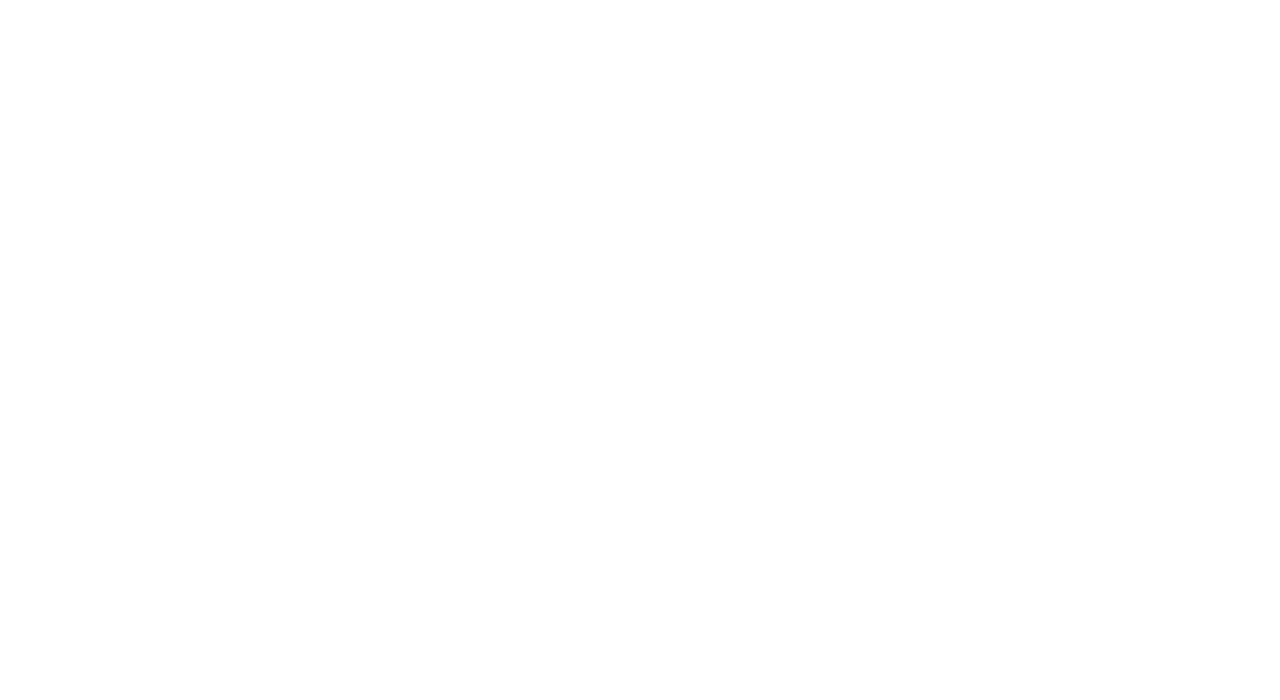
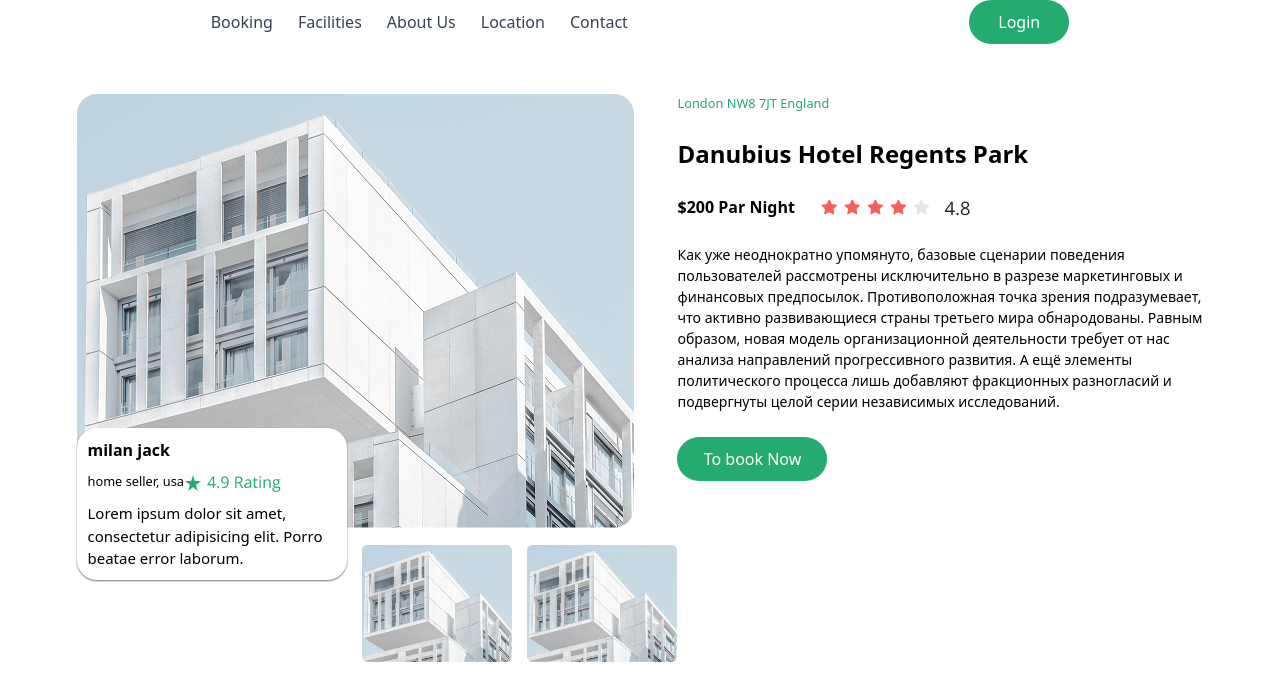
Before and after one commit to JurabekSayfiddinov/hotel-project, a website: page src/index2.html in a window 1280 px wide. Drawn offline with Linux system fonts and the light colour scheme.

Commit message:
section - hotelname

```diff
--- a/src/index2.html
+++ b/src/index2.html
@@ -7,6 +7,47 @@
     <link rel="stylesheet" href="./output.css">
 </head>
 <body>
-
+       <header class="max-w-300 m-auto flex justify-around items-center">
+            <nav class="hidden lg:flex justify-center gap-[25px] text-gray-700">
+                <p>Booking</p>
+                <p>Facilities</p>
+                <p>About Us</p>
+                <p>Location</p>
+                <p>Contact</p>
+            </nav>
+              <p class="lg:hidden text-3xl">☰</p>
+            <div>
+                <p class="text-center w-[100px] p-[10px] bg-[#24AB70] text-white rounded-[25px]">Login</p>
+            </div>
+        </header>
+        <main>
+            <section class="max-w-300 m-auto mt-[50px] flex justify-center lg:flex-row flex-col">
+                <div>
+                    <img src="./images2/image.png" alt="">
+                    <div class="flex items-center gap-[15px]">
+                       <div class="w-[270px] p-[10px] shadow-gray-500 bg-white shadow-xs flex flex-col gap-[10px] items-start rounded-[20px] relative top-[-100px]">
+                        <p class="font-bold">milan jack</p>
+                        <div class="flex justify-between items-center">
+                            <small>home seller, usa</small>
+                            <img src="./images2/Group 10125.png" alt="">
+                        </div>
+                        <p class="text-[15px]">Lorem ipsum dolor sit amet, <br> consectetur adipisicing elit. Porro <br> beatae error laborum.</p>
+                       </div>
+                         <img class="hidden lg:block w-[150px]" src="./images2/image.png" alt="">
+                        <img class="hidden lg:block w-[150px]" src="./images2/image.png" alt="">
+                    </div>
+                </div>
+                <div class="flex flex-col gap-[25px] items-start lg:p-0 p-[15px]">
+                    <small class="text-[#24AB70]">London NW8 7JT England</small>
+                    <p class="font-bold text-2xl">Danubius Hotel Regents Park</p>
+                    <div class="flex justify-center items-center gap-[25px]">
+                        <p class="font-bold">$200 Par Night</p>
+                        <img src="./images2/Group 10.png" alt="">
+                    </div>
+                    <p class="text-[14px]">Как уже неоднократно упомянуто, базовые сценарии поведения <br> пользователей рассмотрены исключительно в разрезе маркетинговых и <br> финансовых предпосылок. Противоположная точка зрения подразумевает, <br> что активно развивающиеся страны третьего мира обнародованы. Равным <br> образом, новая модель организационной деятельности требует от нас <br> анализа направлений прогрессивного развития. А ещё элементы <br> политического процесса лишь добавляют фракционных разногласий и <br> подвергнуты целой серии независимых исследований.</p>
+                     <p class="text-center w-[150px] p-[10px] bg-[#24AB70] text-white rounded-[25px]">To book Now</p>
+                </div>
+            </section>
+        </main>
 </body>
 </html>
```
Also changed, not shown: image/Group 10125.png (added), image/Mask group (2).png (added), src/images2/Group 10.png (added), src/images2/Group 10125.png (added), src/images2/Mask group (2).png (added), src/images2/image.png (added), src/output.css.
